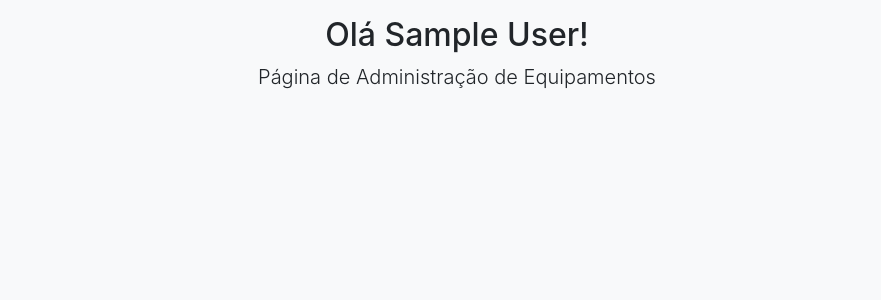
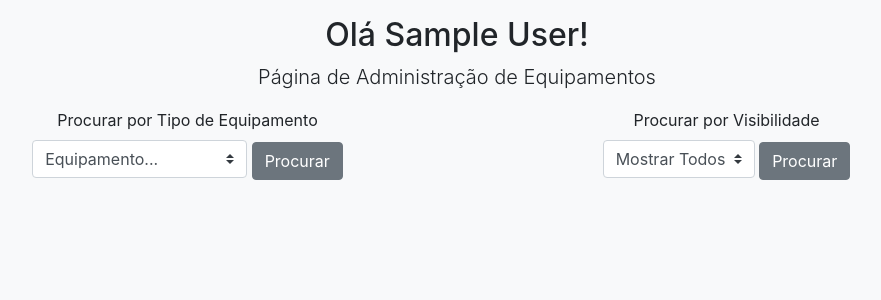
Before and after one commit to grpartichelli/donatech, a Flask app: page /admin in a window 1280 px wide. Shown: the part 56-356 px from the top of the page, without its empty margins (183-1064 px from the left). Run offline with Flask 2, Linux system fonts and the light colour scheme; the visitor is signed in with stand-in values (Sample User, id 1); data that the repository does not hold is empty; some libraries are stand-ins or nearby versions.

Commit message:
Admin can now search by type and visibility

```diff
--- a/app.py
+++ b/app.py
@@ -23,12 +23,9 @@ mysql = MySQL(app)
 @app.route('/')
 def index():
 
-    try:
-        if session["logged_in"]:
-            return redirect(url_for("dashboard"))
-        else:
-            return render_template('home.html')
-    except:
+    if "logged_in" in session and session["logged_in"]:
+        return redirect(url_for("dashboard"))
+    else:
         return render_template('home.html')
 
 
@@ -150,7 +147,7 @@ def dashboard():
 # ADMIN
 
 
-@app.route('/admin')
+@app.route('/admin', methods=['POST', 'GET'])
 @is_admin
 def admin():
     # Making a cursor to use the db
@@ -158,6 +155,25 @@ def admin():
     cur.execute("SELECT * FROM equipaments;")
     data = cur.fetchall()
     cur.close()
+    equips = data
+    # If user made a search
+    if request.method == "POST":
+        # search for the correct equipments
+        if "equiptype" in request.form and request.form["equiptype"] != "Mostrar Todos" and request.form["equiptype"] != "Equipamento...":
+            data = []
+            for e in equips:
+                if e["type"] == request.form["equiptype"]:
+                    data.append(e)
+
+        if "visibility" in request.form and request.form["visibility"] != "Mostrar Todos":
+            data = []
+            for e in equips:
+                if request.form["visibility"] == "Visiveis":
+                    visible = 1
+                else:
+                    visible = 0
+                if e["visible"] == visible:
+                    data.append(e)
 
     return render_template('admin.html', data=data)
 
--- a/templates/admin.html
+++ b/templates/admin.html
@@ -18,6 +18,66 @@
             <h2> Olá {{session.name}}! </h2>
             <p class="lead">Página de Administração de Equipamentos</p>
         </main>
+
+
+
+        <div>
+            <div class="mb-3" style="float:left; width:50%">
+                <label for="equips">Procurar por Tipo de Equipamento</label>
+                <form id="contact-form" role="form" method="post">
+                    <div class="mb-3 parent">
+                        <div class="mb-3" style="display: inline-block">
+
+                            <select name="equiptype" class="custom-select d-block w-100" id="equiptype"
+                                value={{request.form.equiptype}} required>
+                                <option hidden>Equipamento...</option>
+                                <option>Mostrar Todos</option>
+                                <option>Computador Desktop</option>
+                                <option>Computador Notebook</option>
+                                <option>Monitor</option>
+                                <option>Teclado</option>
+                                <option>Mouse</option>
+                                <option>Câmera</option>
+                                <option>Microfone</option>
+                                <option>Fone</option>
+                            </select>
+
+                        </div>
+                        <div style="display: inline-block">
+                            <button class="btn btn-secondary" type="submit">Procurar</button>
+                        </div>
+                    </div>
+
+
+                </form>
+            </div>
+            <div class="mb-3" style="float:left; width:50%">
+                <label for="visibilits">Procurar por Visibilidade</label>
+                <form id="contact-form" role="form" method="post">
+                    <div class="mb-3 parent">
+                        <div class="mb-3" style="display: inline-block">
+
+                            <select name="visibility" class="custom-select d-block w-100" id="visibility"
+                                value={{request.form.visibility}} required>
+                                <option hidden>Mostrar Todos</option>
+                                <option>Visiveis</option>
+                                <option>Invisiveis</option>
+                            </select>
+
+                        </div>
+                        <div style="display: inline-block">
+                            <button class="btn btn-secondary" type="submit">Procurar</button>
+                        </div>
+                    </div>
+
+
+                </form>
+            </div>
+
+        </div>
+
+
+
         {% for d in data %}
         <div class="row">
             <div class="col-md-8">
```
Also changed, not shown: templates/procuraritems.html (+4 -3 lines).
